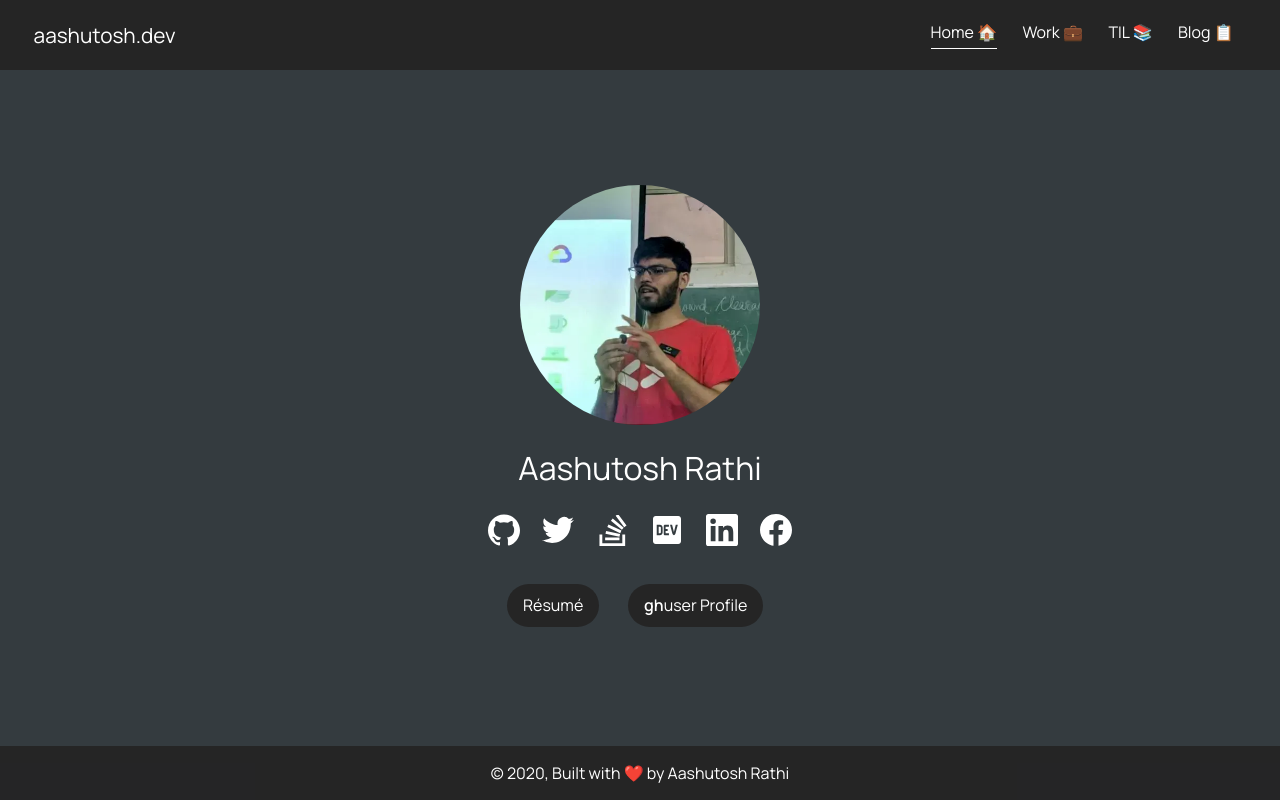
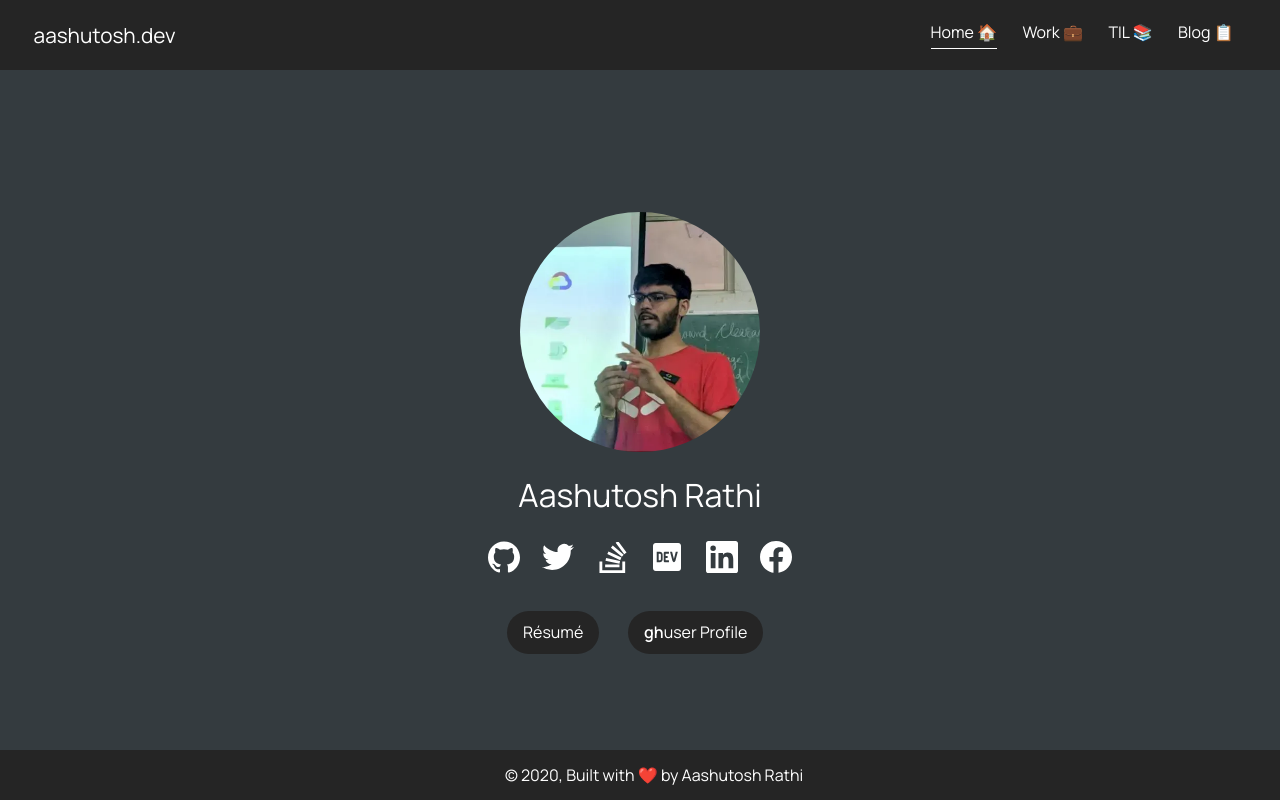
Before and after one commit to aashutoshrathi/aashutosh.dev, a Gatsby site: page / in a window 1280 px wide. Built offline with nearby package versions, Linux system fonts and the light colour scheme; Gatsby itself is replaced by a stand-in of ours.

Commit message:
Fix CSS Indents

```diff
--- a/src/components/layout.css
+++ b/src/components/layout.css
@@ -1,6 +1,9 @@
 footer {
   background-color: var(--nav-footer-bg-color);
-  padding: 1rem;
+  padding: 1.1%;
+  position: fixed;
+  bottom: 0;
+  width: 100%;
 }
 
 header {
@@ -38,10 +41,6 @@ nav > * {
   flex-direction: column;
 }
 
-.site-content {
-  margin: auto;
-}
-
 .title {
   text-align: center;
   font-family: 'Manrope', sans-serif;
--- a/src/components/layout.js
+++ b/src/components/layout.js
@@ -5,12 +5,14 @@ import Header from "./header"
 import Footer from "./footer"
 import "./layout.css"
 
-const Layout = ({ children }) => {
+const Layout = ({ children, verticallyCenter }) => {
   return (
     <>
       <div className="site">
         <Header />
-        <main className={"site-content"}>{children}</main>
+        <main className={`site-content ${verticallyCenter ? "main" : ""}`}>
+          {children}
+        </main>
         <Footer />
       </div>
     </>
--- a/src/components/seo.js
+++ b/src/components/seo.js
@@ -46,7 +46,7 @@ function SEO({ description, lang, meta, title }) {
         },
         {
           name: `twitter:card`,
-          content: `summary`,
+          content: metaDescription,
         },
         {
           name: `twitter:creator`,
--- a/src/pages/index.js
+++ b/src/pages/index.js
@@ -7,7 +7,7 @@ import Icon from "../components/icon"
 
 const IndexPage = () => (
   <>
-    <Layout>
+    <Layout verticallyCenter={true}>
       <SEO title="Home" />
       <>
         <div className="text-center">
--- a/src/styles/global.css
+++ b/src/styles/global.css
@@ -28,8 +28,9 @@ a:hover {
   text-decoration: none !important;
 }
 
-main {
-  margin: auto auto;
+.main {
+  margin-top: auto;
+  margin-bottom: auto;
 }
 
 body {
```
